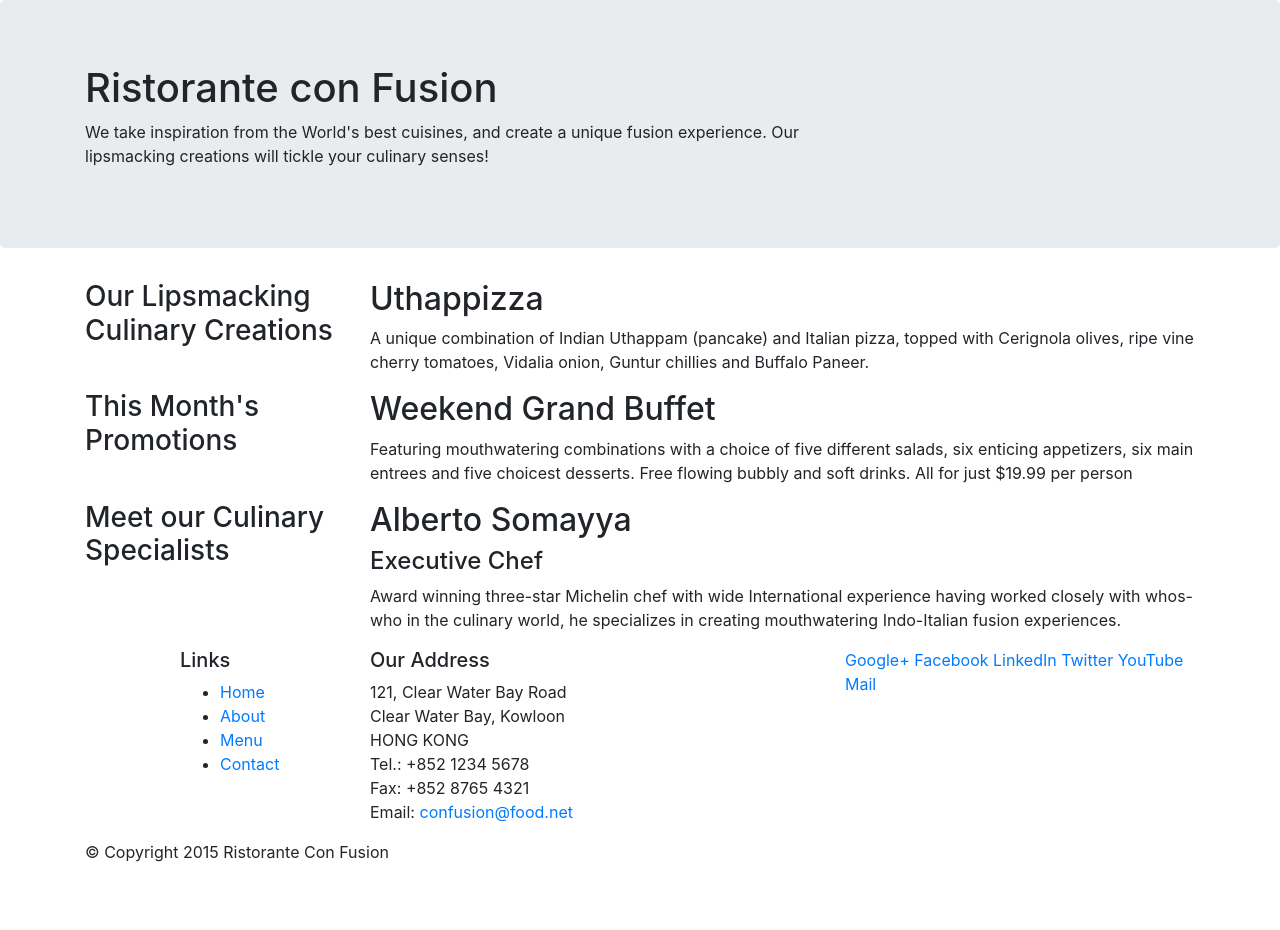
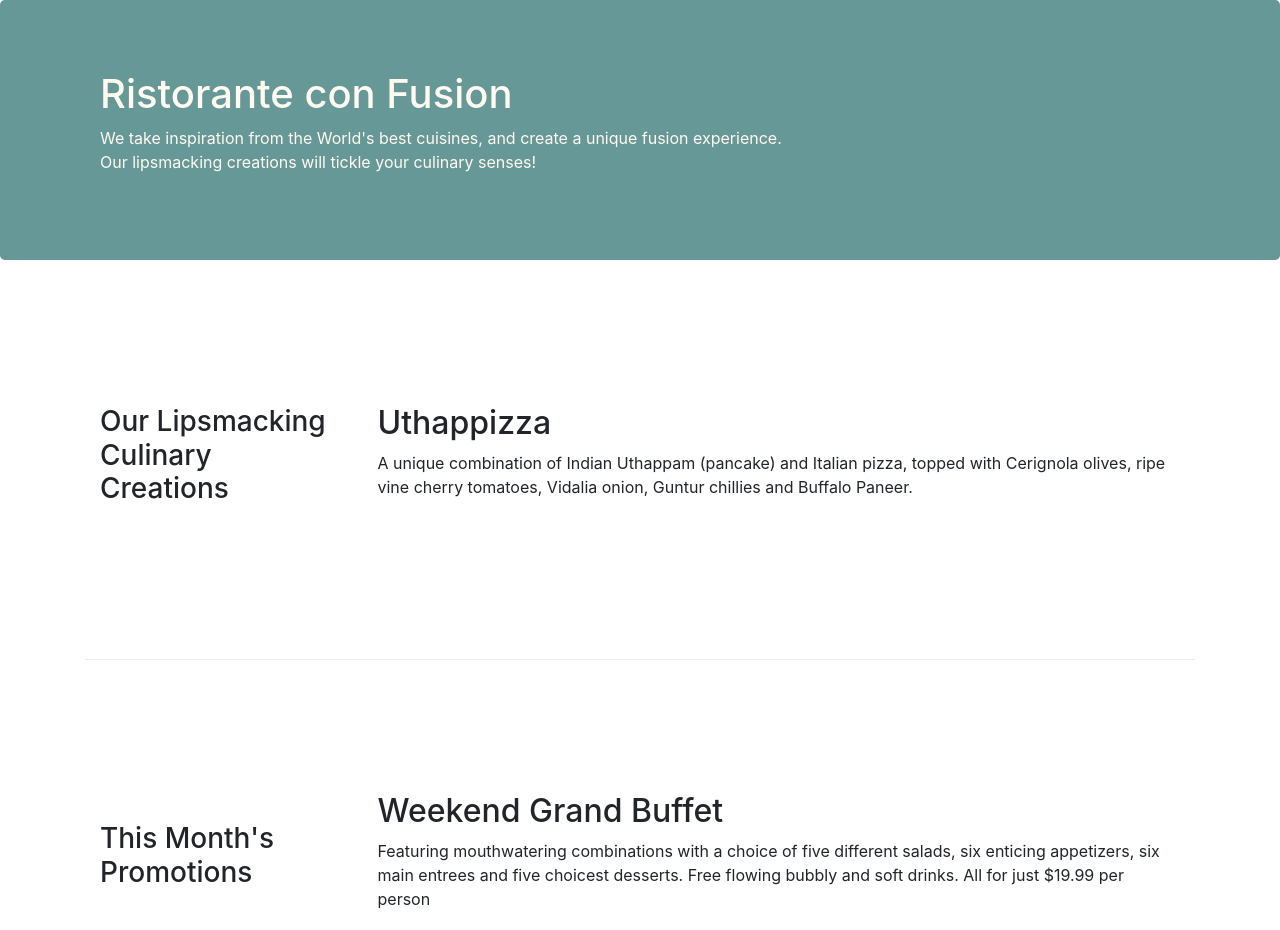
Before and after one commit to sgaikwad2410/bootstrap-practice, a website: page index.html in a window 1280 px wide. Shown: the top 930 px of the page. Before the commit the page ends 880 px from the top, so only its background shows below. Drawn offline with nearby package versions, Linux system fonts and the light colour scheme.

Commit message:
Bootstrap Grid Part 2

```diff
--- /dev/null
+++ b/css/styles.css
@@ -0,0 +1,30 @@
+.row-header{
+	margin:0px auto;
+	padding:0px auto;
+}
+
+.row-content{
+	margin:0px auto;
+	padding: 50px 0px 50px 0px;
+	border-bottom: 1px ridge;
+	min-height:400px;
+}
+
+.footer{
+	background-color: #d1e0e0;
+	margin: 0px auto;
+	padding: 20px 0px 20px 0px;
+}
+
+.jumbotron{
+	padding: 70px 30px 70px 30px;
+	margin: 0px auto;
+	background: #679898;
+	color: floralwhite;
+}
+
+.address{
+	font-size: 80%;
+	margin: 0px;
+	color: #0f0f0f;
+}
--- a/index.html
+++ b/index.html
@@ -9,6 +9,7 @@
 
     <!-- Bootstrap CSS -->
     <link rel="stylesheet" href="node_modules/bootstrap/dist/css/bootstrap.min.css">
+    <link rel="stylesheet" href="css/styles.css">
     <title>Ristorante Con Fusion</title>
 </head>
 
@@ -16,7 +17,7 @@
 
     <header class="jumbotron">
         <div class="container">
-            <div  class="row">
+            <div  class="row row-header">
                 <div class="col-12 col-sm-8">
 					<h1>Ristorante con Fusion</h1>
                     <p>We take inspiration from the World's best cuisines, and create a unique fusion experience. Our lipsmacking creations will tickle your culinary senses!</p>
@@ -28,18 +29,18 @@
     </header>
 
     <div class="container">
-        <div class="row">
-            <div class="col-sm-4  push-sm-8 col-md-3 push-md-9">
+        <div class="row row-content align-items-center">
+            <div class="col-sm-4  col-md-3 flex-last">
                 <h3>Our Lipsmacking Culinary Creations</h3>
             </div>
-            <div class="col-sm pull-sm-4 col-md pull-md-3">
+            <div class="col-sm col-md flex-first">
                 <h2>Uthappizza</h2>
                 <p>A unique combination of Indian Uthappam (pancake) and Italian pizza, topped with Cerignola olives, ripe vine cherry tomatoes, Vidalia onion, Guntur chillies and Buffalo Paneer.</p>
             </div>
         </div>
 
 
-        <div class="row">
+        <div class="row  row-content align-items-center">
             <div class="col-sm-4 col-md-3">
                 <h3>This Month's Promotions</h3>
             </div>
@@ -49,11 +50,11 @@
             </div>
         </div>
 
-        <div class="row">
-            <div class="col-sm-4 push-sm-8 col-md-3 push-md-9">
+        <div class="row  row-content align-items-center">
+            <div class="col-sm-4  col-md-3 flex-last">
                 <h3>Meet our Culinary Specialists</h3>
             </div>
-            <div class="col-sm pull-sm-4 col-md pull-md-3">
+            <div class="col-sm col-md flex-first">
                 <h2>Alberto Somayya</h2>
                 <h4>Executive Chef</h4>
                 <p>Award winning three-star Michelin chef with wide International experience having worked closely with whos-who in the culinary world, he specializes in creating mouthwatering Indo-Italian fusion experiences. </p>
@@ -61,12 +62,12 @@
         </div>
     </div>
 
-    <footer>
+    <footer class="footer">
         <div class="container">
             <div class="row">
                 <div class="col-5  offset-1 col-sm-2">
                     <h5>Links</h5>
-                    <ul>
+                    <ul class="list-unstyled">
                         <li><a href="#">Home</a></li>
                         <li><a href="#">About</a></li>
                         <li><a href="#">Menu</a></li>
@@ -84,8 +85,8 @@
 		              Email: <a href="mailto:confusion@food.net">confusion@food.net</a>
 		           </address>
                 </div>
-                <div class="col col-sm-4">
-                    <div>
+                <div class="col col-sm-4 align-self-center">
+                    <div style="text-align:center">
                         <a href="http://google.com/+">Google+</a>
                         <a href="http://www.facebook.com/profile.php?id=">Facebook</a>
                         <a href="http://www.linkedin.com/in/">LinkedIn</a>
@@ -95,7 +96,7 @@
                     </div>
                 </div>
            </div>
-           <div class="row">
+           <div class="row justify-content-center">
                 <div class="col-auto">
                     <p>© Copyright 2015 Ristorante Con Fusion</p>
                 </div>
```
